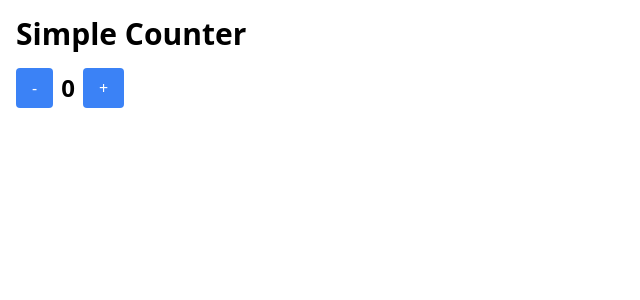
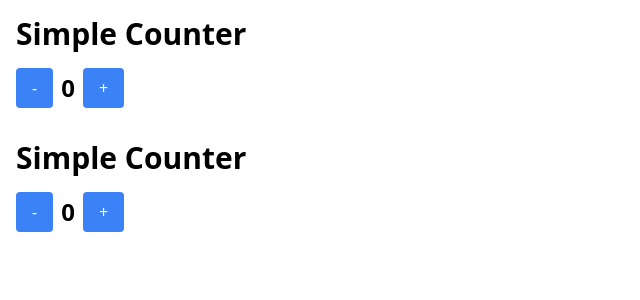
Before and after one commit to joeltmathew857/my-todo-app, a React (Create React App) app: page / in a window 1280 px wide. Shown: the top 300 px of the page, without its empty margins (0-640 px from the left). Built offline with nearby package versions, Linux system fonts and the light colour scheme.

Commit message:
addmore-features

```diff
--- a/src/App.js
+++ b/src/App.js
@@ -8,7 +8,8 @@ const App = () => {
   return (
     <div>
       {/* <Todo /> */}
-      <SimpleState />
+       <SimpleState />
+       <SimpleState />
       {/* <Samplestate /> */}
     </div>
   );
```
